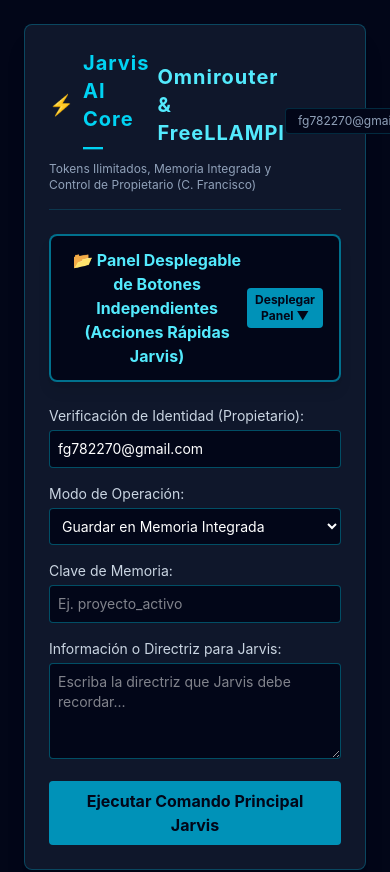
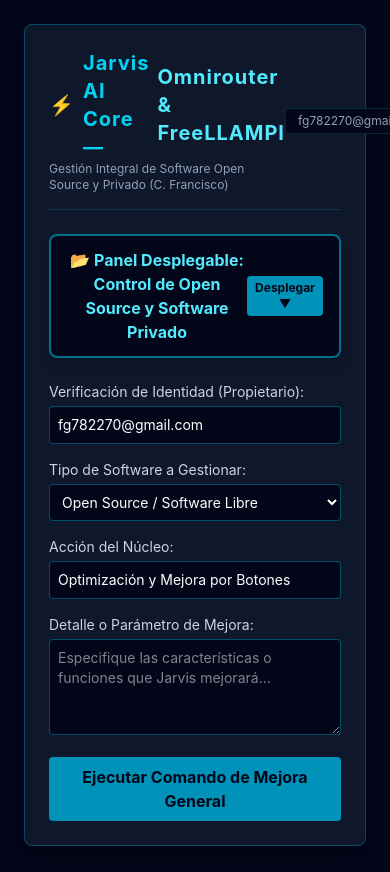
Before and after one commit to Franky718/nexcode-app-independiente, a Next.js app: page / in a window 390 px wide. Shown: the top 872 px of the page. Built offline with nearby package versions, Linux system fonts and the light colour scheme; no server answers; the database is empty.

Commit message:
feat: agregar botones separados en panel desplegable para gestion y mejora de software open source y privado

```diff
--- a/app/page.tsx
+++ b/app/page.tsx
@@ -9,8 +9,6 @@
     const [folioUltimo, setFolioUltimo] = useState<string | null>(null)
     const [hashGenerado, setHashGenerado] = useState<string | null>(null)
     const [memorias, setMemorias] = useState<any[]>([])
-
-    // Estado para controlar la visibilidad del panel desplegable por separado
     const [panelDesplegado, setPanelDesplegado] = useState(false)
 
     async function cargarMemoria() {
@@ -39,13 +37,13 @@
         })
     }
 
-    // Función para ejecutar acciones rápidas desde los botones separados
-    async function ejecutarAccionRapida(accionTipo: string, clave: string, valor: string) {
+    // Botones independientes para AMBOS tipos de software
+    async function ejecutarAccionSoftware(tipo: string, detalle: string) {
         const formData = new FormData()
         formData.append('emailSolicitante', 'fg782270@gmail.com')
-        formData.append('accion', accionTipo)
-        formData.append('claveMemoria', clave)
-        formData.append('valorMemoria', valor)
+        formData.append('accion', 'Optimización y Mejora Modular')
+        formData.append('tipoSoftware', tipo)
+        formData.append('detalleSoftware', detalle)
 
         startTransition(async () => {
             const resultado = await ejecutarJarvisCore(formData)
@@ -60,63 +58,60 @@
 
     return (
         <div className="min-h-screen bg-slate-950 text-cyan-400 p-6 flex flex-col items-center">
-            {/* Panel Principal Jarvis Omnirouter */}
             <div className="w-full max-w-4xl bg-slate-900 border border-cyan-500/30 rounded-lg p-6 shadow-xl mb-6">
                 <header className="flex justify-between items-center border-b border-cyan-500/20 pb-4 mb-6">
                     <div>
                         <h1 className="text-xl font-bold tracking-wider flex items-center gap-2">
                             <span>⚡</span> Jarvis AI Core — <span className="text-cyan-300">Omnirouter & FreeLLAMPI</span>
                         </h1>
-                        <p className="text-xs text-slate-400">Tokens Ilimitados, Memoria Integrada y Control de Propietario (C. Francisco)</p>
+                        <p className="text-xs text-slate-400">Gestión Integral de Software Open Source y Privado (C. Francisco)</p>
                     </div>
                     <span className="text-xs text-slate-400 bg-slate-950 px-3 py-1 rounded border border-cyan-500/20">fg782270@gmail.com</span>
                 </header>
 
-                {/* BOTÓN PARA DESPLEGAR EL PANEL SECUNDARIO DE BOTONES SEPARADOS */}
+                {/* BOTÓN PARA DESPLEGAR EL PANEL DE AMBOS MÓDULOS */}
                 <div className="mb-6">
                     <button
                         type="button"
                         onClick={() => setPanelDesplegado(!panelDesplegado)}
                         className="w-full bg-slate-950 border-2 border-cyan-500/60 hover:bg-cyan-950/30 text-cyan-300 font-bold py-3 px-4 rounded-lg transition-all duration-200 flex justify-between items-center shadow-lg"
                     >
-                        <span>📂 Panel Desplegable de Botones Independientes (Acciones Rápidas Jarvis)</span>
+                        <span>📂 Panel Desplegable: Control de Open Source y Software Privado</span>
                         <span className="text-xs bg-cyan-600 text-slate-950 px-2 py-1 rounded">
-                            {panelDesplegado ? 'Ocultar Panel ▲' : 'Desplegar Panel ▼'}
+                            {panelDesplegado ? 'Ocultar ▲' : 'Desplegar ▼'}
                         </span>
                     </button>
                 </div>
 
-                {/* PANEL DESPLEGABLE CON BOTONES POR SEPARADO */}
+                {/* PANEL DESPLEGABLE CON BOTONES SEPARADOS PARA AMBOS */}
                 {panelDesplegado && (
                     <div className="mb-6 p-4 bg-slate-950 border border-cyan-500/50 rounded-lg animate-fadeIn shadow-inner">
                         <h3 className="text-sm font-bold text-cyan-300 mb-3 border-b border-cyan-500/20 pb-2">
-                            Módulo de Acciones Modulares (Ejecución Independiente)
+                            Acciones Modulares para Ambos Enfoques
                         </h3>
-                        <div className="grid grid-cols-1 md:grid-cols-3 gap-3">
+                        <div className="grid grid-cols-1 md:grid-cols-2 gap-4">
+                            <div className="p-3 bg-slate-900 border border-cyan-500/30 rounded">
+                                <h4 className="text-xs font-bold text-white mb-2">🌐 Enfoque Open Source / Libre</h4>
                                 <button
                                     type="button"
                                     disabled={isPending}
-                                onClick={() => ejecutarAccionRapida('guardar_memoria', 'estado_sistema', 'Operativo y Sincronizado')}
-                                className="bg-cyan-600 hover:bg-cyan-500 text-slate-950 font-bold py-2 px-3 rounded text-xs transition-all disabled:opacity-50 shadow"
+                                    onClick={() => ejecutarAccionSoftware('Open Source', 'Clonar, integrar y mejorar repositorio libre con Jarvis')}
+                                    className="w-full bg-cyan-600 hover:bg-cyan-500 text-slate-950 font-bold py-2 px-3 rounded text-xs transition-all disabled:opacity-50"
                                 >
-                                💾 Guardar Estado Operativo
+                                    🚀 Clonar y Mejorar Open Source
                                 </button>
+                            </div>
+                            <div className="p-3 bg-slate-900 border border-cyan-500/30 rounded">
+                                <h4 className="text-xs font-bold text-white mb-2">🔒 Enfoque Software Privado</h4>
                                 <button
                                     type="button"
                                     disabled={isPending}
-                                onClick={() => ejecutarAccionRapida('procesar_ilimitado', 'token_sync', 'Sincronizacion Omnirouter FreeLLAMPI')}
-                                className="bg-cyan-600 hover:bg-cyan-500 text-slate-950 font-bold py-2 px-3 rounded text-xs transition-all disabled:opacity-50 shadow"
+                                    onClick={() => ejecutarAccionSoftware('Software Privado', 'Reingeniería funcional y optimización propietaria')}
+                                    className="w-full bg-cyan-600 hover:bg-cyan-500 text-slate-950 font-bold py-2 px-3 rounded text-xs transition-all disabled:opacity-50"
                                 >
-                                ⚡ Sincronizar Tokens Ilimitados
+                                    ⚡ Emular y Mejorar Privado
                                 </button>
-                            <button
-                                type="button"
-                                disabled={isPending}
-                                onClick={() => ejecutarAccionRapida('guardar_memoria', 'respaldo_automatico', 'Respaldo Dual GitHub & Supabase')}
-                                className="bg-cyan-600 hover:bg-cyan-500 text-slate-950 font-bold py-2 px-3 rounded text-xs transition-all disabled:opacity-50 shadow"
-                            >
-                                🛡️ Forzar Respaldo Seguro
-                            </button>
+                            </div>
                         </div>
                     </div>
                 )}
@@ -135,32 +130,33 @@
 
                     <div className="grid grid-cols-1 md:grid-cols-2 gap-4">
                         <div>
-                            <label className="block text-sm text-slate-300 mb-1">Modo de Operación:</label>
+                            <label className="block text-sm text-slate-300 mb-1">Tipo de Software a Gestionar:</label>
                             <select
-                                name="accion"
+                                name="tipoSoftware"
                                 className="w-full bg-slate-950 border border-cyan-500/40 rounded p-2 text-white text-sm"
                             >
-                                <option value="guardar_memoria">Guardar en Memoria Integrada</option>
-                                <option value="procesar_ilimitado">Procesamiento Omnirouter Ilimitado</option>
+                                <option value="Open Source">Open Source / Software Libre</option>
+                                <option value="Software Privado">Software Privado (Reingeniería Funcional)</option>
                             </select>
                         </div>
                         <div>
-                            <label className="block text-sm text-slate-300 mb-1">Clave de Memoria:</label>
+                            <label className="block text-sm text-slate-300 mb-1">Acción del Núcleo:</label>
                             <input
                                 type="text"
-                                name="claveMemoria"
-                                placeholder="Ej. proyecto_activo"
+                                name="accion"
+                                defaultValue="Optimización y Mejora por Botones"
                                 className="w-full bg-slate-950 border border-cyan-500/40 rounded p-2 text-white text-sm"
                             />
                         </div>
                     </div>
 
                     <div>
-                        <label className="block text-sm text-slate-300 mb-1">Información o Directriz para Jarvis:</label>
+                        <label className="block text-sm text-slate-300 mb-1">Detalle o Parámetro de Mejora:</label>
                         <textarea
-                            name="valorMemoria"
-                            placeholder="Escriba la directriz que Jarvis debe recordar..."
+                            name="detalleSoftware"
+                            placeholder="Especifique las características o funciones que Jarvis mejorará..."
                             className="w-full bg-slate-950 border border-cyan-500/40 rounded p-2 text-white text-sm h-24"
+                            required
                         />
                     </div>
 
@@ -169,14 +165,14 @@
                         disabled={isPending}
                         className="w-full bg-cyan-600 hover:bg-cyan-500 text-slate-950 font-bold py-2 px-4 rounded transition-all duration-200 disabled:opacity-50"
                     >
-                        {isPending ? 'Procesando...' : 'Ejecutar Comando Principal Jarvis'}
+                        {isPending ? 'Procesando con Tokens Ilimitados...' : 'Ejecutar Comando de Mejora General'}
                     </button>
                 </form>
 
                 {mensajeRespuesta && (
                     <div className="mt-6 p-5 bg-slate-950 border-2 border-cyan-500 rounded-lg text-sm shadow-2xl relative overflow-hidden">
                         <div className="absolute top-0 right-0 bg-cyan-500 text-slate-950 text-[10px] font-bold px-3 py-1 rounded-bl">
-                            OMNIROUTER FREELLAMPI ACTIVE
+                            OMNIROUTER ACTIVE
                         </div>
                         <p className="text-white font-bold mb-2">{mensajeRespuesta}</p>
                         {folioUltimo && (
@@ -192,37 +188,6 @@
                     </div>
                 )}
             </div>
-
-            {/* Banco de Memoria Integrada */}
-            <div className="w-full max-w-4xl bg-slate-900 border border-cyan-500/30 rounded-lg p-6 shadow-xl">
-                <h2 className="text-lg font-bold mb-4 text-cyan-300 border-b border-cyan-500/20 pb-2">Banco de Memoria Integrada (Exclusivo C. Francisco)</h2>
-                {memorias.length === 0 ? (
-                    <p className="text-xs text-slate-400">No hay registros almacenados en la memoria de Jarvis.</p>
-                ) : (
-                    <div className="overflow-x-auto">
-                        <table className="w-full text-left text-xs">
-                            <thead>
-                                <tr className="border-b border-cyan-500/20 text-cyan-400">
-                                    <th className="pb-2">Clave</th>
-                                    <th className="pb-2">Información Guardada</th>
-                                    <th className="pb-2">Enrutamiento</th>
-                                    <th className="pb-2">Fecha</th>
-                                </tr>
-                            </thead>
-                            <tbody className="divide-y divide-slate-800 text-slate-300">
-                                {memorias.map((mem) => (
-                                    <tr key={mem.id} className="hover:bg-slate-950/50">
-                                        <td className="py-2 font-bold text-cyan-300">{mem.memory_key}</td>
-                                        <td className="py-2 max-w-xs truncate">{mem.memory_value}</td>
-                                        <td className="py-2 font-mono text-[10px] text-cyan-400">Omnirouter [Unlimited]</td>
-                                        <td className="py-2 text-[10px] text-slate-500">{new Date(mem.created_at).toLocaleString()}</td>
-                                    </tr>
-                                ))}
-                            </tbody>
-                        </table>
-                    </div>
-                )}
-            </div>
         </div>
     )
 }
```
Also changed, not shown: app/actions/master-actions.ts (+10 -24 lines). Lines whose indentation alone changed are shown as unchanged.
